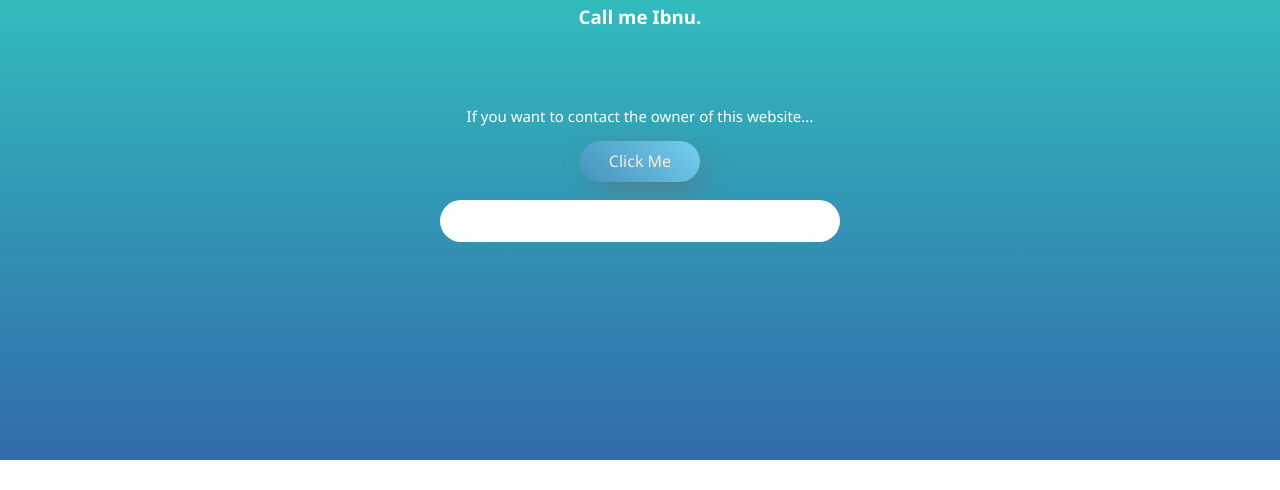
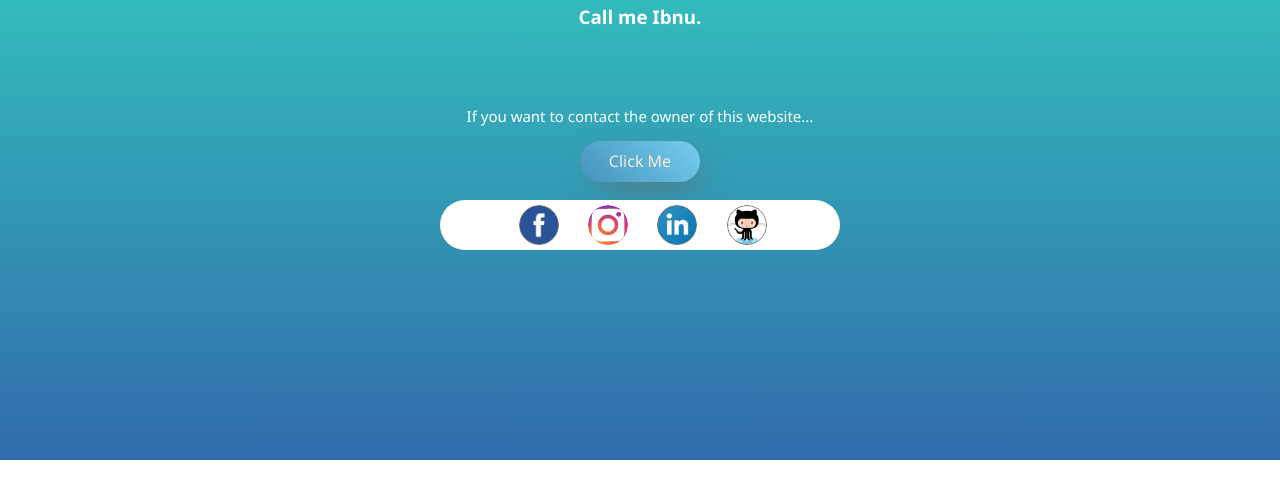
Before and after one commit to ibnuprtma/Ibnuprtma.github.io, a PHP site: page / in a window 1280 px wide. Shown: the part 220-710 px from the top of the page. Run offline with PHP 8.4, Linux system fonts and the light colour scheme.

Commit message:
plus icon

```diff
--- a/index.html
+++ b/index.html
@@ -23,7 +23,31 @@
     </div>
 
     <div class="sosmed">
+        <ul>
+            <li>
+                <a href="http://www.facebook.com/Ibnuprtma12">
+                    <img src="img/fb.png" alt="facebook">
 
+                </a>
+            </li>
+            <li>
+                <a href="http://instagram.com/ibnuprtma">
+                    <img src="img/ig.png" alt="instagram">
+
+                </a>
+            </li>
+            <li>
+                <a href="http://https://www.linkedin.com/in/ibnuprtma/">
+                    <img src="img/li.png" alt="LinkedIn">
+
+                </a>
+            </li>
+            <li>
+                <a href="http://github.com/ibnuprtma">
+                    <img src="img/github.png" alt="github">
+                </a>
+            </li>
+        </ul>
     </div>
 
 </body>
--- a/style.css
+++ b/style.css
@@ -53,9 +53,28 @@ a{
 
 .sosmed{
     width: 400px;
-    height: 42px;
+    min-height: 49px;
     background: white;
     border-radius: 35px;
     margin: 18px auto;
+}
 
+
+.sosmed ul li {
+    width: 40px;
+    height: 40px;
+    border-radius: 50%;
+    display: inline-block;
+    margin-left: 25px;
+    margin-top: 5px;
+    position: relative;
+    left: 14px;
+    text-align: center;
+    line-height: 40px;
+    overflow: hidden;
+    box-sizing: border-box;
 }
+
+.sosmed ul li a{
+    box-sizing: border-box;
+}
```
Also changed, not shown: img/fb.png (added), img/github.png (added), img/ig.png (added), img/li.png (added).
